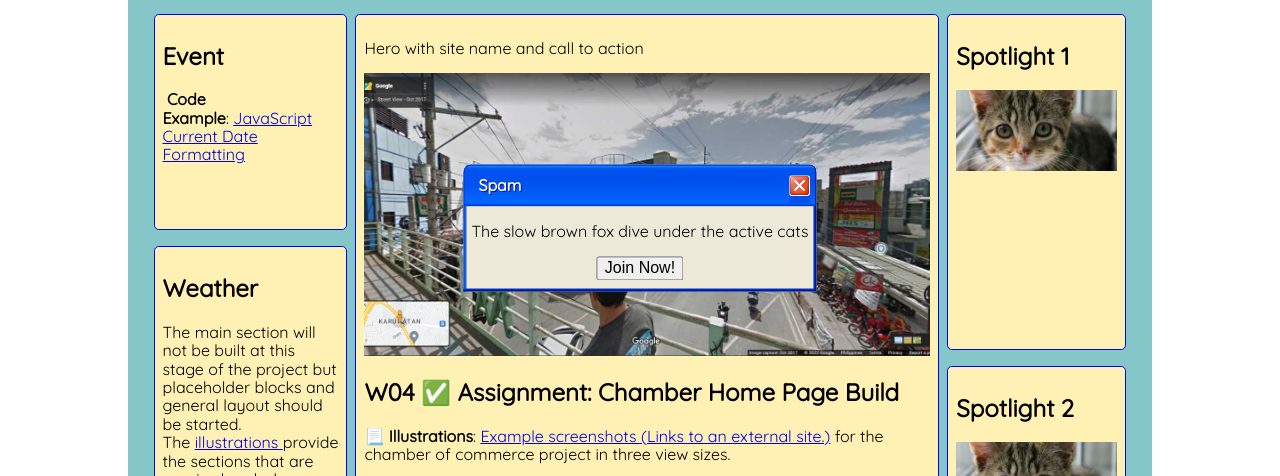
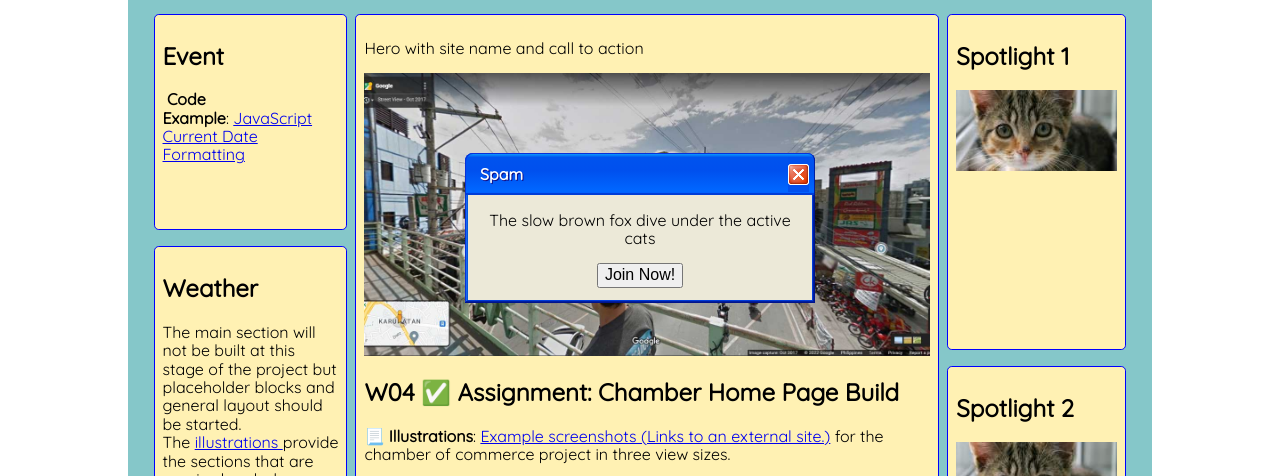
Before and after one commit to supercoolfire/wdd230, a plain HTML site: page chamber/index.html in a window 1280 px wide. Shown: the part 312-788 px from the top of the page. Drawn offline with Linux system fonts and the light colour scheme.

Commit message:
spam fix aspect ratio

```diff
--- a/chamber/css/large.css
+++ b/chamber/css/large.css
@@ -58,6 +58,8 @@
     border-top-right-radius: 8px;
     padding: 0 0 3px;
     -webkit-font-smoothing: antialiased;
+    width: 350px;
+    height: 150px;
     /* draggable */
         position: absolute;
         z-index: 9;
```
